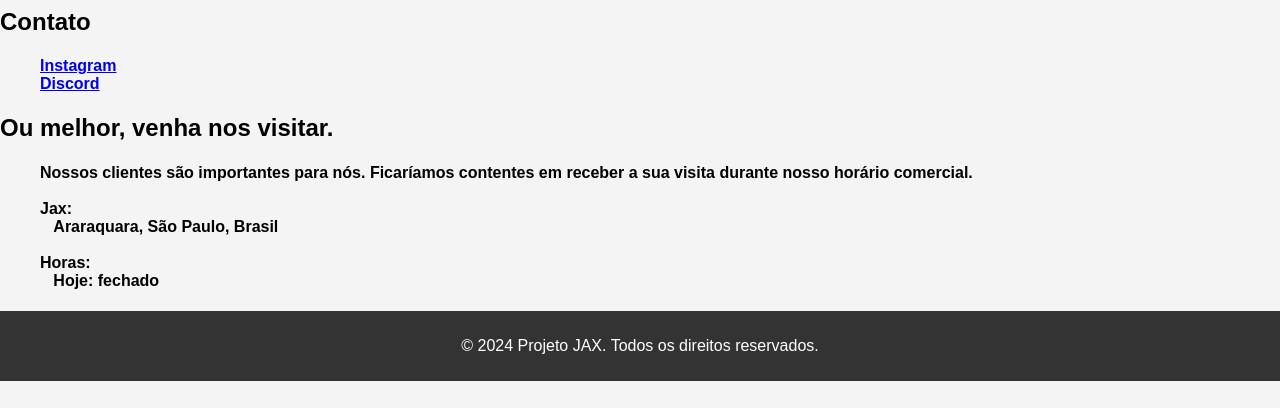
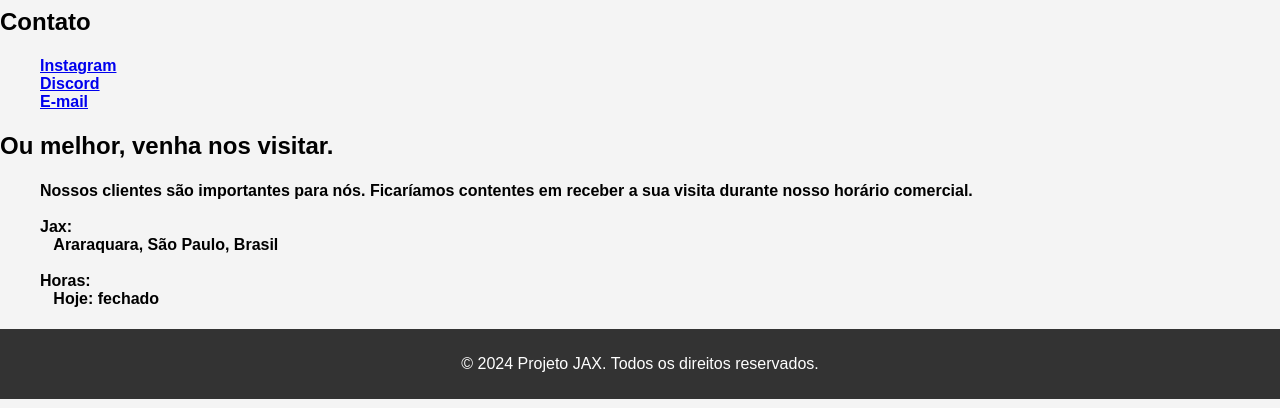
Before and after one commit to luizesquivel05/projeto_jax, a Flask app: page /contato in a window 1280 px wide. Shown: the part 142-550 px from the top of the page. Run offline with Flask 3, Linux system fonts and the light colour scheme.

Commit message:
adcionando contato por email

```diff
--- a/app/templates/contato.html
+++ b/app/templates/contato.html
@@ -10,6 +10,7 @@
         <ul>
             <li><a href="https://www.instagram.com/projeto_jax" target="_blank" rel="noopener noreferrer"> Instagram </a> </li>
             <li><a href="https://discord.com/invite/qRzVyxRF" target="_blank" rel="noopener noreferrer"> Discord </a></li>
+            <li><a href="mailto:projetojaxoficial@gmail.com"> E-mail </a></li>
         </ul>
     </h4>
 </div>
```
